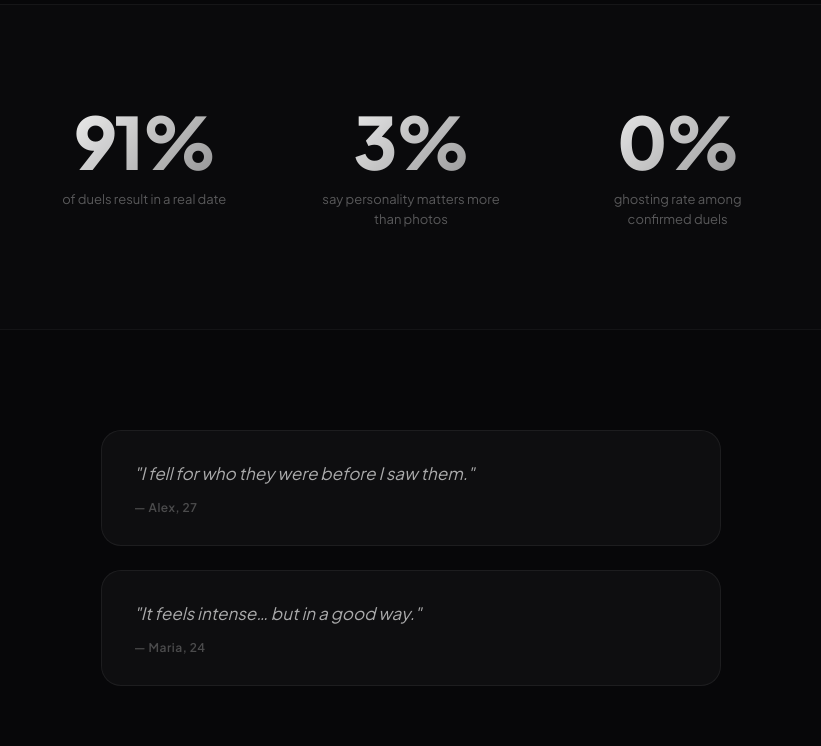
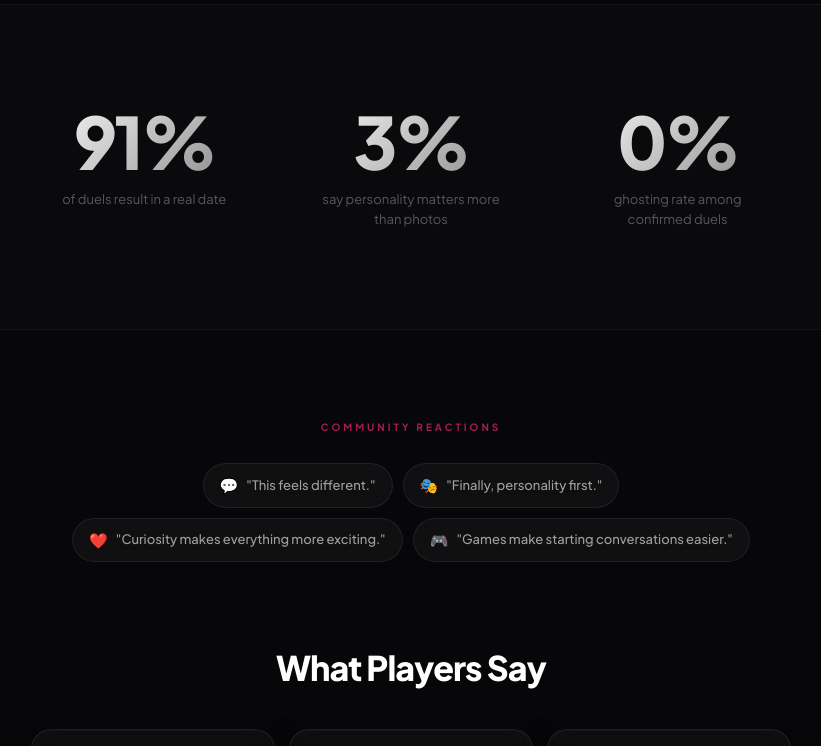
Before and after one commit to SefShop/Datebet, a Next.js app: page /landing in a window 1280 px wide. Shown: the part 2000-2746 px from the top of the page, without its empty margins (229-1050 px from the left). Built offline with nearby package versions, Linux system fonts and the light colour scheme.

Commit message:
add What Players Say + Community Reactions

```diff
--- a/app/landing/page.tsx
+++ b/app/landing/page.tsx
@@ -307,18 +307,59 @@ export default function Landing() {
         </div>
       </section>
 
-      {/* ── TESTIMONIALS ── */}
-      <section style={{ padding: '100px 24px', borderTop: '1px solid rgba(255,255,255,0.05)' }}>
-        <div style={{ maxWidth: 620, margin: '0 auto', display: 'flex', flexDirection: 'column' as const, gap: 24 }}>
-          {c.testimonials.map((t, i) => {
-            const fade = [f.q0, f.q1][i]
-            return (
-              <div key={i} ref={fade.ref} style={{ ...fade.style, padding: '28px 32px', background: 'rgba(255,255,255,0.03)', border: '1px solid rgba(255,255,255,0.06)', borderRadius: 20 }}>
-                <p style={{ fontSize: 17, lineHeight: 1.65, color: 'rgba(255,255,255,0.65)', fontStyle: 'italic', marginBottom: 12 }}>{t.quote}</p>
-                <p style={{ fontSize: 12, color: 'rgba(255,255,255,0.25)', fontWeight: 600, letterSpacing: '0.5px' }}>— {t.name}</p>
+      {/* ── COMMUNITY REACTIONS ── */}
+      <section style={{ padding: '90px 24px 40px', borderTop: '1px solid rgba(255,255,255,0.05)' }}>
+        <div style={{ maxWidth: 680, margin: '0 auto' }}>
+          <div style={{ fontSize: 10, fontWeight: 700, letterSpacing: '3px', textTransform: 'uppercase' as const, color: 'rgba(253,41,123,0.65)', marginBottom: 28, textAlign: 'center' as const }}>
+            {lang === 'gr' ? 'Αντιδράσεις κοινότητας' : 'Community Reactions'}
+          </div>
+          <div style={{ display: 'flex', flexWrap: 'wrap' as const, gap: 10, justifyContent: 'center' }}>
+            {[
+              { e: '💬', en: 'This feels different.', gr: 'Αυτό είναι διαφορετικό.' },
+              { e: '🎭', en: 'Finally, personality first.', gr: 'Επιτέλους, η προσωπικότητα πρώτα.' },
+              { e: '❤️', en: 'Curiosity makes everything more exciting.', gr: 'Η περιέργεια κάνει τα πάντα πιο συναρπαστικά.' },
+              { e: '🎮', en: 'Games make starting conversations easier.', gr: 'Τα παιχνίδια κάνουν πιο εύκολη την αρχή.' },
+            ].map((r, i) => (
+              <div key={i} style={{
+                display: 'inline-flex', alignItems: 'center', gap: 8, padding: '10px 16px', borderRadius: 100,
+                background: 'rgba(255,255,255,0.04)', border: '1px solid rgba(255,255,255,0.07)', backdropFilter: 'blur(12px)',
+              }}>
+                <span style={{ fontSize: 15 }}>{r.e}</span>
+                <span style={{ fontSize: 13, fontWeight: 500, color: 'rgba(255,255,255,0.6)' }}>"{lang === 'gr' ? r.gr : r.en}"</span>
               </div>
-            )
-          })}
+            ))}
+          </div>
+        </div>
+      </section>
+
+      {/* ── WHAT PLAYERS SAY ── */}
+      <section style={{ padding: '40px 24px 100px' }}>
+        <div style={{ maxWidth: 760, margin: '0 auto' }}>
+          <h2 style={{ fontSize: 'clamp(22px,5vw,34px)', fontWeight: 900, textAlign: 'center' as const, color: '#fff', letterSpacing: '-1px', marginBottom: 36 }}>
+            {lang === 'gr' ? 'Τι λένε οι παίκτες' : 'What Players Say'}
+          </h2>
+          <div style={{ display: 'grid', gridTemplateColumns: 'repeat(auto-fit, minmax(230px, 1fr))', gap: 14 }}>
+            {[
+              { en: 'For the first time, I cared more about the conversation than the photo.', gr: 'Για πρώτη φορά, με ένοιαζε πιο πολύ η κουβέντα παρά η φωτογραφία.', label_en: 'Early Beta Tester', label_gr: 'Early Beta Tester' },
+              { en: 'The mystery makes every interaction more exciting.', gr: 'Το μυστήριο κάνει κάθε αλληλεπίδραση πιο συναρπαστική.', label_en: 'Beta User', label_gr: 'Beta User' },
+              { en: 'It feels like meeting people, not collecting matches.', gr: 'Νιώθεις ότι γνωρίζεις ανθρώπους, όχι ότι μαζεύεις matches.', label_en: 'Early Access Member', label_gr: 'Early Access Member' },
+            ].map((t, i) => (
+              <div key={i} style={{
+                padding: '28px 26px', background: 'rgba(255,255,255,0.03)', border: '1px solid rgba(255,255,255,0.07)',
+                borderRadius: 20, backdropFilter: 'blur(16px)',
+                boxShadow: '0 8px 32px rgba(0,0,0,0.2), inset 0 1px 0 rgba(255,255,255,0.03)',
+                display: 'flex', flexDirection: 'column' as const,
+              }}>
+                <div style={{ fontSize: 28, color: 'rgba(253,41,123,0.3)', lineHeight: 1, marginBottom: 8, fontFamily: 'Georgia, serif' }}>"</div>
+                <p style={{ fontSize: 15, lineHeight: 1.6, color: 'rgba(255,255,255,0.7)', fontStyle: 'italic', marginBottom: 16, flex: 1 }}>
+                  {lang === 'gr' ? t.gr : t.en}
+                </p>
+                <p style={{ fontSize: 12, color: 'rgba(253,41,123,0.6)', fontWeight: 600, letterSpacing: '0.3px' }}>
+                  — {lang === 'gr' ? t.label_gr : t.label_en}
+                </p>
+              </div>
+            ))}
+          </div>
         </div>
       </section>
 
```
